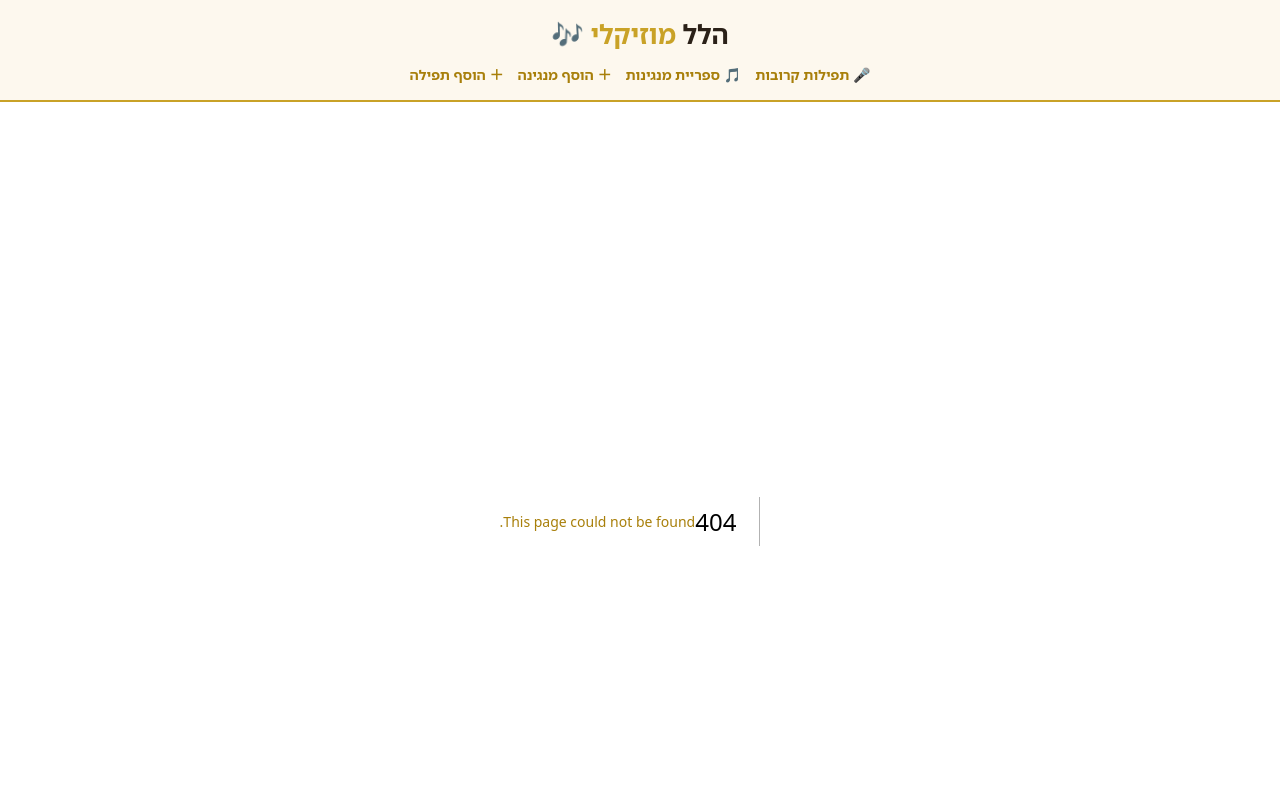
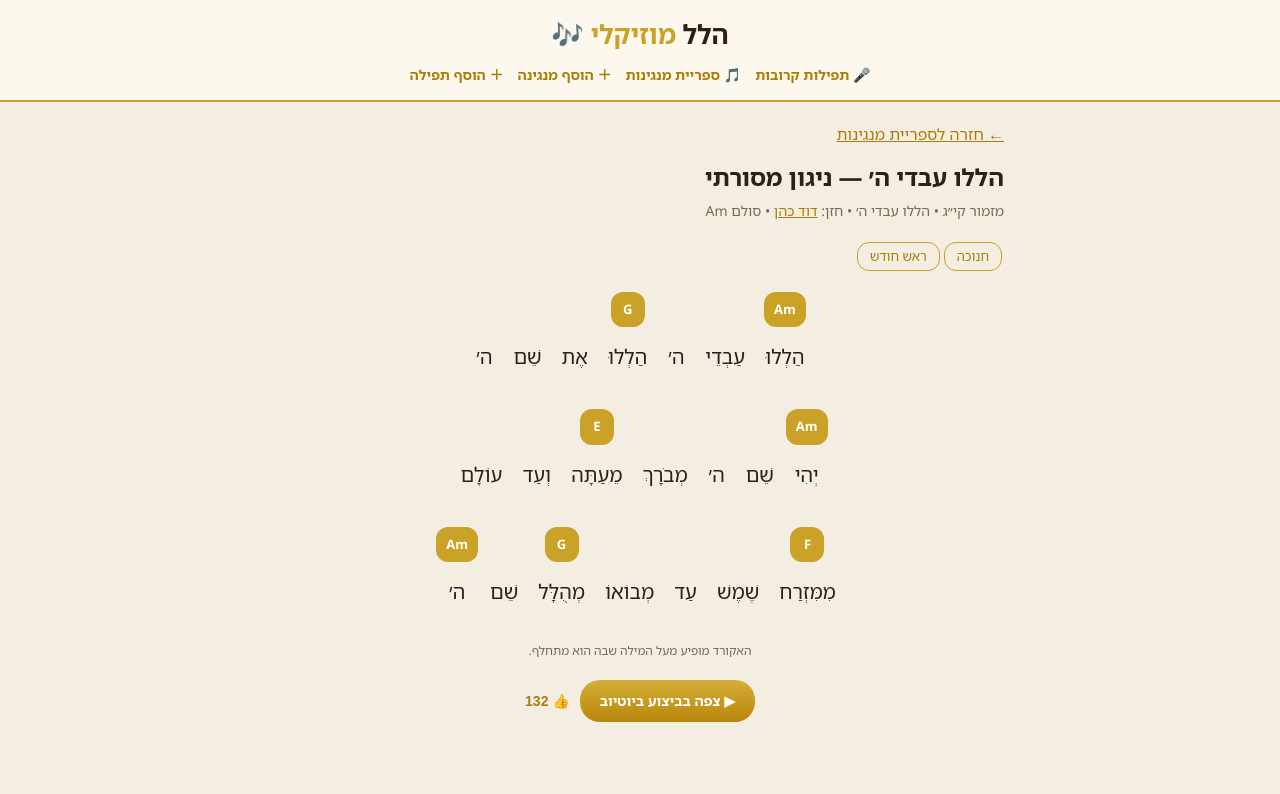
Before and after one commit to bsdappz/hallel-muzikali, a Next.js app: page /melodies/m-hallelu in a window 1280 px wide. Before the commit this address had no page. Shown: the top 794 px of the page. Built offline with nearby package versions, Linux system fonts and the light colour scheme.

Commit message:
Initial Hallel Muzikali v1

```diff
--- /dev/null
+++ b/app/melodies/[id]/page.js
@@ -0,0 +1,88 @@
+"use client";
+
+import { useEffect, useState } from "react";
+import Link from "next/link";
+import { useParams } from "next/navigation";
+import { MELODIES } from "../../lib/data";
+import { loadStored, loadLikes, saveLikes } from "../../lib/store";
+
+export default function MelodyPage() {
+  const params = useParams();
+  const [melody, setMelody] = useState(null);
+  const [loaded, setLoaded] = useState(false);
+  const [liked, setLiked] = useState(false);
+
+  useEffect(() => {
+    const all = [...MELODIES, ...loadStored("hm_melodies")];
+    setMelody(all.find((m) => m.id === params.id) || null);
+    setLoaded(true);
+    setLiked(!!loadLikes()[params.id]);
+  }, [params.id]);
+
+  const toggleLike = () => {
+    const likes = loadLikes();
+    if (likes[params.id]) delete likes[params.id];
+    else likes[params.id] = true;
+    saveLikes(likes);
+    setLiked(!liked);
+  };
+
+  if (!loaded) return <p>טוען...</p>;
+  if (!melody) return <p>המנגינה לא נמצאה. <Link href="/melodies">חזרה לספרייה</Link></p>;
+
+  return (
+    <>
+      <Link href="/melodies">← חזרה לספריית מנגינות</Link>
+      <h1 style={{ marginTop: 10 }}>{melody.title}</h1>
+      <p className="subtitle">
+        מזמור {melody.part}
+        {melody.partName ? ` • ${melody.partName}` : ""} • חזן:{" "}
+        {melody.chazzanId ? <Link href={`/chazzanim/${melody.chazzanId}`}>{melody.chazzanName}</Link> : melody.chazzanName}
+        {melody.scale ? ` • סולם ${melody.scale}` : ""}
+      </p>
+      <div>
+        {(melody.tags || []).map((t) => (
+          <span className="chip" key={t}>
+            {t}
+          </span>
+        ))}
+      </div>
+
+      {melody.chords_mode === "plain_list" ? (
+        <div className="melody" style={{ marginTop: 16 }}>
+          <div className="m-title">רשימת אקורדים</div>
+          <div style={{ direction: "ltr", textAlign: "right", fontSize: 18, fontWeight: "bold", color: "#a87f0a", marginTop: 8 }}>
+            {(melody.plain_chords || []).join("  •  ")}
+          </div>
+        </div>
+      ) : (
+        <div style={{ marginTop: 16 }}>
+          {(melody.lines || []).map((line, li) => (
+            <div className="chord-line" key={li}>
+              {line.words.map((word, wi) => (
+                <span className="wcol" key={wi}>
+                  <span className={`cb ${line.chords && line.chords[wi] ? "" : "empty"}`}>
+                    {line.chords && line.chords[wi] ? line.chords[wi] : " "}
+                  </span>
+                  <span className="w">{word}</span>
+                </span>
+              ))}
+            </div>
+          ))}
+          <p className="note">האקורד מופיע מעל המילה שבה הוא מתחלף.</p>
+        </div>
+      )}
+
+      <div style={{ textAlign: "center", marginTop: 20 }}>
+        {melody.youtube_url && (
+          <a className="gold-btn" href={melody.youtube_url} target="_blank" rel="noreferrer">
+            ▶ צפה בביצוע ביוטיוב
+          </a>
+        )}
+        <button className={`like-btn ${liked ? "liked" : ""}`} onClick={toggleLike}>
+          👍 {melody.likes + (liked ? 1 : 0)}
+        </button>
+      </div>
+    </>
+  );
+}
```
